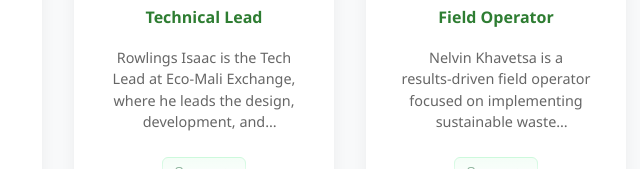
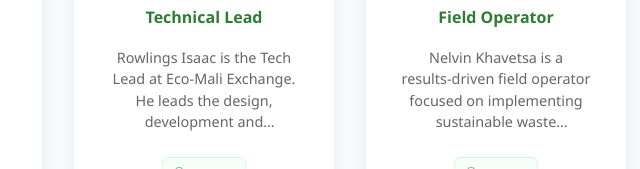
Before and after one commit to Rowliz/ecomali, a website: page about.html in a window 1280 px wide. Shown: the part 2617-2786 px from the top of the page, 290-930 px from the left. Drawn offline with Linux system fonts and the light colour scheme.

Commit message:
Update about.html

```diff
--- a/about.html
+++ b/about.html
@@ -206,7 +206,7 @@
                     </div>
                     <h3>Rowlings Isaac</h3>
                     <p class="position">Technical Lead</p>
-                    <p class="bio">Rowlings Isaac is the Tech Lead at Eco‑Mali Exchange, where he leads the design, development, and deployment of a secure, scalable digital exchange platform. He oversees the full technology lifecycle—from system architecture and API design to database modeling and production deployment—ensuring reliability, performance, and security across the platform. With a strong hands‑on background in full‑stack development, Ibrahim works extensively with modern web technologies, backend services, authentication systems, and database solutions. He is responsible for technical decision‑making, code quality, and infrastructure strategy, while also guiding the team through debugging, optimization, and continuous improvement. Passionate about building practical, impact‑driven solutions, he focuses on creating systems that are efficient, maintainable, and ready for real‑world scale.</p>
+                    <p class="bio">Rowlings Isaac is the Tech Lead at Eco‑Mali Exchange. He leads the design, development and deployment of a secure, scalable digital exchange platform. He oversees the full technology lifecycle from system architecture and API design to database modeling and production deployment—ensuring reliability, performance, and security across the platform. With a strong hands‑on background in full‑stack development, Rowlings  works extensively with modern web technologies, backend services, authentication systems, and database solutions. He is responsible for technical decision‑making, code quality, and infrastructure strategy, while also guiding the team through debugging, optimization, and continuous improvement. Passionate about building practical, impact‑driven solutions, he focuses on creating systems that are efficient, maintainable and ready for real‑world scale.</p>
                 </div>
 
                 <!-- Field Operator -->
```
